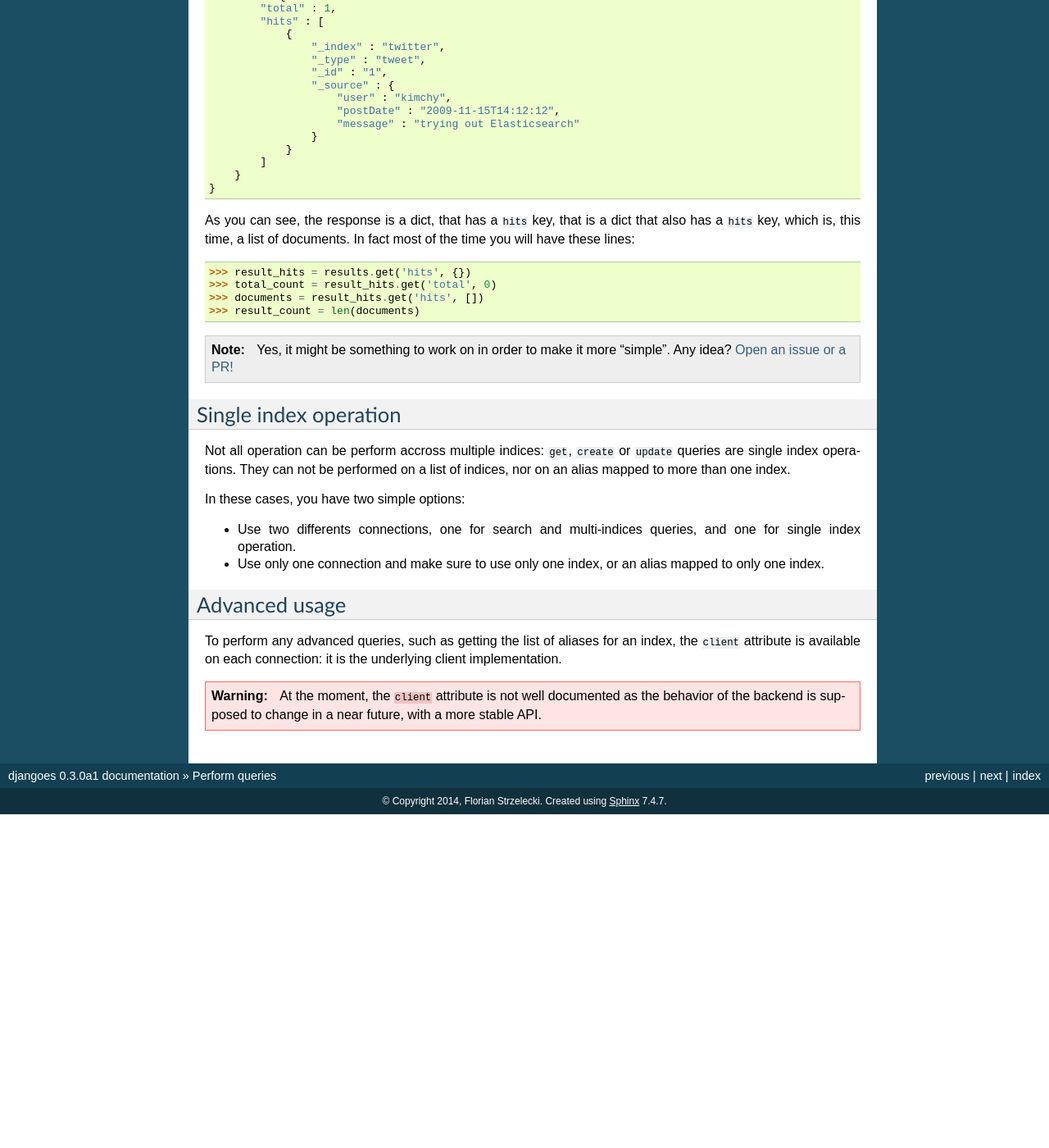
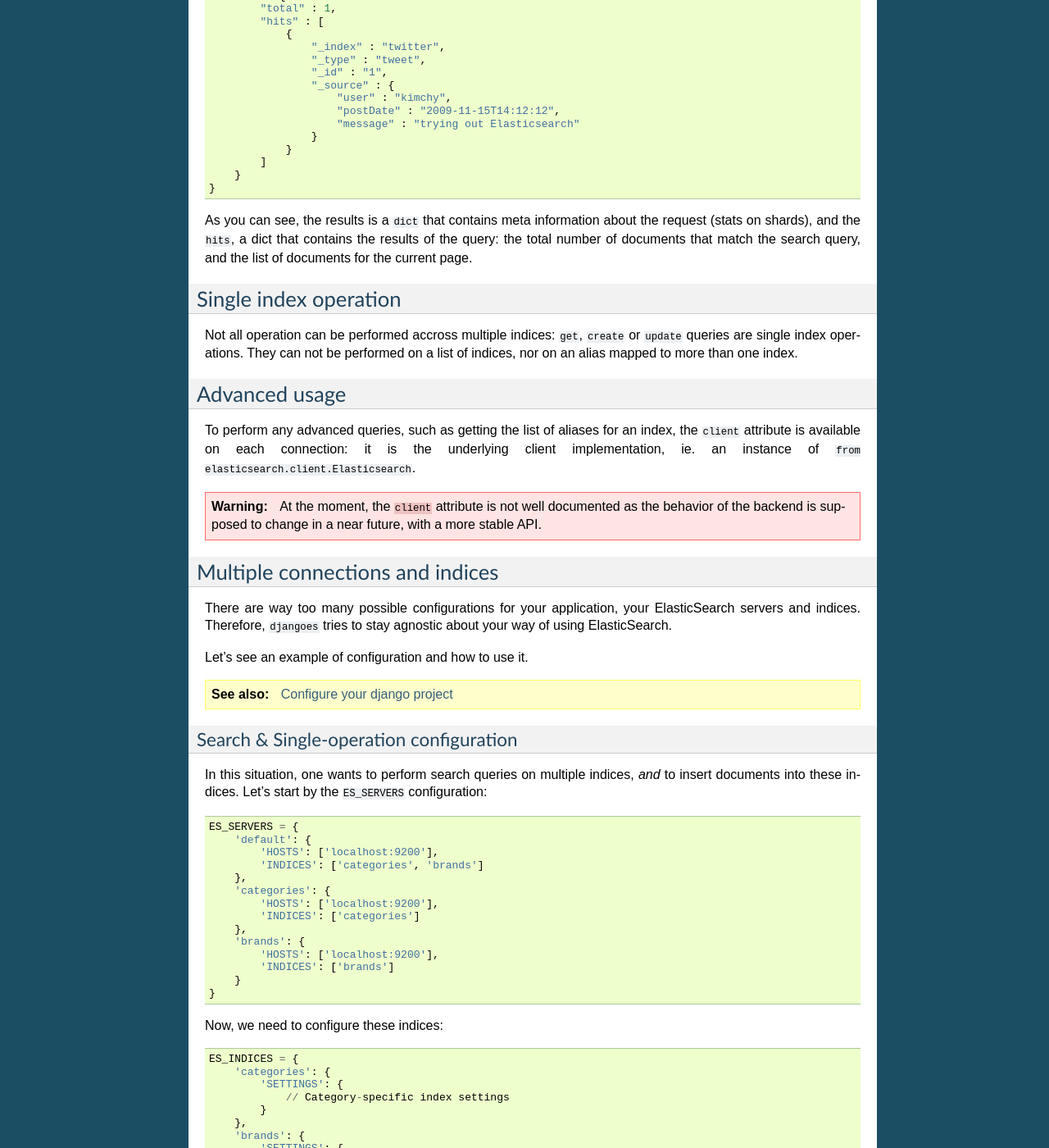
Before and after one commit to Exirel/djangoes, a Sphinx documentation site: the page built from docs/topics/queries.rst, in a window 1280 px wide and 1400 px high, scrolled down 644 px. Shown: the whole window at 82% size. Built offline with Sphinx 7.4.7, drawn with Linux system fonts in a browser that asks for light colours; before the commit the page ends 1637 px from its top, so only the background shows below that; some of the changed text lies outside the part shown.

Commit message:
Add SETTINGS to create indices in tests
In tests, we need to create indices *with* their full configuration,
otherwise, Djangoes's test cases would be useless.

The idea is to have a `SETTINGS` key in the index configuration dict
and then to use the new method of backends `get_indices_with_settings`
in test case methods.

The documentation has been updated, and tests too. Version is now
0.3.0.dev2.

```diff
--- a/docs/conf.py
+++ b/docs/conf.py
@@ -57,7 +57,7 @@
 # The short X.Y version.
 version = '0.3'
 # The full version, including alpha/beta/rc tags.
-release = '0.3.0a1'
+release = '0.3.0.dev2'
 
 # The language for content autogenerated by Sphinx. Refer to documentation
 # for a list of supported languages.
--- a/docs/djangoes/backends.rst
+++ b/docs/djangoes/backends.rst
@@ -21,7 +21,7 @@
 
       For example, if a connection uses 2 indices, one with only the ``index``
       index, and the second one with the ``index_2`` index and an alias
-      `̀ alias``, the result `̀ indices`` will be ``['index', 'alias']``.
+      ``alias``, the result ``indices`` will be ``['index', 'alias']``.
 
    .. attribute:: index_names
 
--- a/docs/topics/queries.rst
+++ b/docs/topics/queries.rst
@@ -28,10 +28,10 @@
 ======
 
 The most common query to perform is the ``search`` - which is expected for a
-software named "ElasticSearch". When using djangoes, performing a search query
-is as simple as using the official ``elasticsearch`` library. For example, to
-perform a search query on the configured index, using the document type
-"blog entry"::
+software named "ElasticSearch". When using ``djangoes``, performing a search
+query is as simple as using the official ``elasticsearch`` library. For
+example, to perform a search query on the configured index, using the document
+type "blog entry"::
 
    >>> from djangoes import connection
    >>> search = {'query': {'match_all': {}}}
@@ -69,36 +69,18 @@
 .. __: http://elasticsearch-py.readthedocs.org/en/master/api.html?highlight=search#elasticsearch.Elasticsearch.search
 .. __: http://www.elasticsearch.org/guide/en/elasticsearch/reference/current/search-request-body.html
 
-As you can see, the response is a dict, that has a ``hits`` key, that is a dict
-that also has a ``hits`` key, which is, this time, a list of documents. In fact
-most of the time you will have these lines::
-
-   >>> result_hits = results.get('hits', {})
-   >>> total_count = result_hits.get('total', 0)
-   >>> documents = result_hits.get('hits', [])
-   >>> result_count = len(documents)
-
-.. note::
-
-   Yes, it might be something to work on in order to make it more "simple".
-   Any idea? `Open an issue or a PR!`__
-
-   .. __: https://github.com/exirel/djangoes
+As you can see, the results is a ``dict`` that contains meta information about
+the request (stats on shards), and the ``hits``, a dict that contains the
+results of the query: the total number of documents that match the search
+query, and the list of documents for the current page.
 
 
 Single index operation
 ======================
 
-Not all operation can be perform accross multiple indices: ``get``, ``create``
-or ``update`` queries are single index operations. They can not be performed
-on a list of indices, nor on an alias mapped to more than one index.
-
-In these cases, you have two simple options:
-
-* Use two differents connections, one for search and multi-indices queries,
-  and one for single index operation.
-* Use only one connection and make sure to use only one index, or an alias
-  mapped to only one index.
+Not all operation can be performed accross multiple indices: ``get``,
+``create`` or ``update`` queries are single index operations. They can not be
+performed on a list of indices, nor on an alias mapped to more than one index.
 
 
 Advanced usage
@@ -106,10 +88,102 @@
 
 To perform any advanced queries, such as getting the list of aliases for an
 index, the ``client`` attribute is available on each connection: it is the
-underlying client implementation.
+underlying client implementation, ie. an instance of
+``from elasticsearch.client.Elasticsearch``.
 
 .. warning::
 
    At the moment, the ``client`` attribute is not well documented as the
    behavior of the backend is supposed to change in a near future, with a more
    stable API.
+
+
+Multiple connections and indices
+================================
+
+There are way too many possible configurations for your application, your
+ElasticSearch servers and indices. Therefore, ``djangoes`` tries to stay
+agnostic about your way of using ElasticSearch.
+
+Let's see an example of configuration and how to use it.
+
+.. seealso:: :doc:`configure`
+
+Search & Single-operation configuration
+---------------------------------------
+
+In this situation, one wants to perform search queries on multiple indices,
+*and* to insert documents into these indices. Let's start by the ``ES_SERVERS``
+configuration::
+
+   ES_SERVERS = {
+       'default': {
+           'HOSTS': ['localhost:9200'],
+           'INDICES': ['categories', 'brands']
+       },
+       'categories': {
+           'HOSTS': ['localhost:9200'],
+           'INDICES': ['categories']
+       },
+       'brands': {
+           'HOSTS': ['localhost:9200'],
+           'INDICES': ['brands']
+       }
+   }
+
+Now, we need to configure these indices::
+
+   ES_INDICES = {
+       'categories': {
+           'SETTINGS': {
+               // Category-specific index settings
+           }
+       },
+       'brands': {
+           'SETTINGS': {
+               // Brand-specific index settings
+           }
+       }
+   }
+
+And then the magic happens::
+
+   >>> from djangoes import connection
+   >>> results = connection.search(query)
+   >>> results.get('hits', {}).get('hits', [])
+   [ some_category, some_brand, some_other_category, ... ]
+
+This is possible because the ``djangoes`` client uses the
+``connection.indices`` property, which is the list of aliases, or index names
+if no alias is configured (which is our case here)::
+
+   >>> connection.indices
+   ['categories', 'brands']
+
+Now, we still need to insert documents. For this, we'll use the other
+connections::
+
+   >>> from djangoes import connections
+   >>> categories = connections['categories']
+   >>> brands = connections['brands']
+   >>> categories.create(doc_id, doc_category)
+   { ... result of the create action ... }
+   >>> brands.create(doc_id, doc_brand)
+   { ... result of the create action ... }
+
+As you can see, each connection has a different value for its ``indices``
+attribute::
+
+   >>> categories.indices
+   ['categories']
+   >>> brands.indices
+   ['brands']
+
+Therefore, you can handle this specific case - and it's only one of the many
+possible solutions.
+
+.. note::
+
+   It's not simple to handle this case, as there are many ways to do it. At the
+   moment, ``djangoes`` does not provide a really simple solution. This may
+   change in a near future.
--- a/setup.py
+++ b/setup.py
@@ -24,7 +24,7 @@
 
 setup(
     name="djangoes",
-    version="0.3.0.dev1",
+    version="0.3.0.dev2",
     packages=find_packages(exclude=('tests',)),
 
     # metadata for upload to PyPI
```
Also changed, not shown: djangoes/__init__.py (+72 -15 lines), docs/index.rst (+1 -6 lines), docs/topics/configure.rst (+17 -1 lines), docs/topics/connections.rst (+9 -6 lines), 5 other files.
